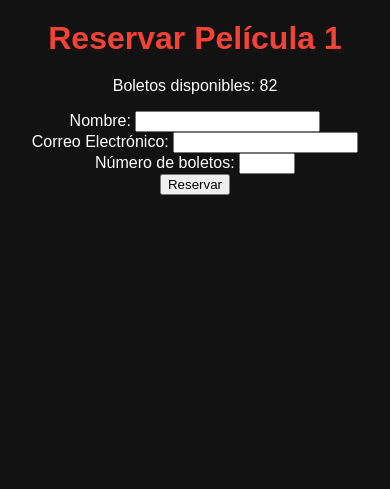
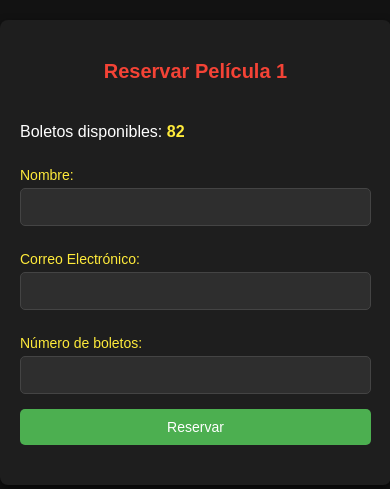
Before and after one commit to EduardoRB835/cineterror, a Flask app: a page that uses templates/reserva.html in a window 390 px wide. Shown: the top 489 px of the page. Run offline with Flask 3, Linux system fonts and the light colour scheme.

Commit message:
Estilos responsivos añadidos y ajustes en templates

```diff
--- a/static/styles.css
+++ b/static/styles.css
@@ -1,13 +1,20 @@
+/* Estilos generales para pantallas grandes */
 body {
     font-family: 'Arial', sans-serif;
     background-color: #121212;
     color: #fff;
     text-align: center;
+    margin: 0; /* Quitar margen por defecto */
+}
+
+header {
+    background-color: #1e1e1e;
+    padding: 20px 0;
 }
 
 h1 {
     color: #f44336;
-    margin: 20px 0;
+    margin: 0;
 }
 
 .cartelera {
@@ -23,7 +30,7 @@ h1 {
     border-radius: 8px;
     margin: 15px;
     padding: 20px;
-    width: 220px; /* Aumentar el ancho para más espacio */
+    width: 240px; /* Aumentar el ancho para más espacio */
     box-shadow: 0 4px 10px rgba(0, 0, 0, 0.7);
     transition: transform 0.2s, box-shadow 0.2s; /* Añadir efecto al pasar el mouse */
 }
@@ -57,3 +64,106 @@ a.reservar-btn {
 a.reservar-btn:hover {
     background-color: #388e3c; /* Color más oscuro al pasar el mouse */
 }
+
+.container {
+    width: 90%;
+    max-width: 600px; /* Limitar el ancho del contenedor */
+    margin: 20px auto;
+    padding: 20px;
+    background-color: #1e1e1e; /* Fondo oscuro */
+    border-radius: 8px;
+    box-shadow: 0 4px 10px rgba(0, 0, 0, 0.7);
+}
+
+.content {
+    margin: 20px 0;
+    text-align: left; /* Alinear texto a la izquierda */
+}
+
+.available {
+    font-weight: bold;
+    color: #ffeb3b; /* Color amarillo para disponibilidad */
+}
+
+.reservation-form {
+    display: flex;
+    flex-direction: column;
+}
+
+label {
+    margin: 10px 0 5px;
+    color: #ffeb3b; /* Color amarillo para las etiquetas */
+}
+
+input[type="text"],
+input[type="email"],
+input[type="number"] {
+    padding: 10px;
+    border: 1px solid #444; /* Borde más suave */
+    border-radius: 5px;
+    margin-bottom: 15px;
+    font-size: 16px;
+    background-color: #2e2e2e; /* Fondo oscuro para los campos */
+    color: #fff; /* Texto blanco */
+}
+
+.submit-btn {
+    background-color: #4caf50; /* Verde para el botón */
+    color: #fff;
+    padding: 10px;
+    border: none;
+    border-radius: 5px;
+    cursor: pointer;
+    font-size: 16px;
+    transition: background-color 0.3s;
+}
+
+.submit-btn:hover {
+    background-color: #388e3c; /* Color más oscuro al pasar el mouse */
+}
+
+/* Media Queries para dispositivos más pequeños */
+@media (max-width: 768px) {
+    .cartelera {
+        flex-direction: column; /* Cambiar a columna en pantallas pequeñas */
+        align-items: center; /* Centrar elementos */
+    }
+
+    .pelicula {
+        width: 90%; /* Ancho del 90% en pantallas pequeñas */
+        margin: 10px 0; /* Margen ajustado */
+    }
+
+    h1 {
+        font-size: 24px; /* Tamaño de fuente más pequeño para el título */
+    }
+
+    a.reservar-btn {
+        width: 100%; /* Botón ocupa todo el ancho */
+        padding: 15px; /* Más espacio en el botón */
+    }
+}
+
+@media (max-width: 480px) {
+    h1 {
+        font-size: 20px; /* Tamaño de fuente aún más pequeño para el título */
+    }
+
+    .pelicula {
+        padding: 15px; /* Menos padding en pantallas más pequeñas */
+    }
+
+    label {
+        font-size: 14px; /* Tamaño de fuente más pequeño para etiquetas */
+    }
+
+    input[type="text"],
+    input[type="email"],
+    input[type="number"] {
+        font-size: 14px; /* Tamaño de fuente más pequeño para inputs */
+    }
+
+    .submit-btn {
+        font-size: 14px; /* Tamaño de fuente más pequeño para el botón */
+    }
+}
--- a/templates/reserva.html
+++ b/templates/reserva.html
@@ -7,19 +7,25 @@
     <link rel="stylesheet" href="{{ url_for('static', filename='styles.css') }}">
 </head>
 <body>
+    <div class="container">
+        <header>
             <h1>Reservar {{ pelicula }}</h1>
-    <p>Boletos disponibles: {{ disponible }}</p>
-    <form method="post">
+        </header>
+        <div class="content">
+            <p>Boletos disponibles: <span class="available">{{ disponible }}</span></p>
+            <form method="post" class="reservation-form">
                 <label for="nombre">Nombre:</label>
                 <input type="text" id="nombre" name="nombre" required>
-        <br>
+
                 <label for="correo">Correo Electrónico:</label>
                 <input type="email" id="correo" name="correo" required>
-        <br>
+
                 <label for="boletos">Número de boletos:</label>
-        <input type="number" id="boletos" name="boletos" min="1" max="{{ disponible }}" required>
-        <br>
-        <button type="submit">Reservar</button>
+                <input type="number" id="boletos" name="boletos" min="1" max="{{ [5, disponible] | min }}" required>
+
+                <button type="submit" class="submit-btn">Reservar</button>
             </form>
+        </div>
+    </div>
 </body>
 </html>
```
Also changed, not shown: templates/index.html (+5 -3 lines). Lines whose indentation alone changed are shown as unchanged.
